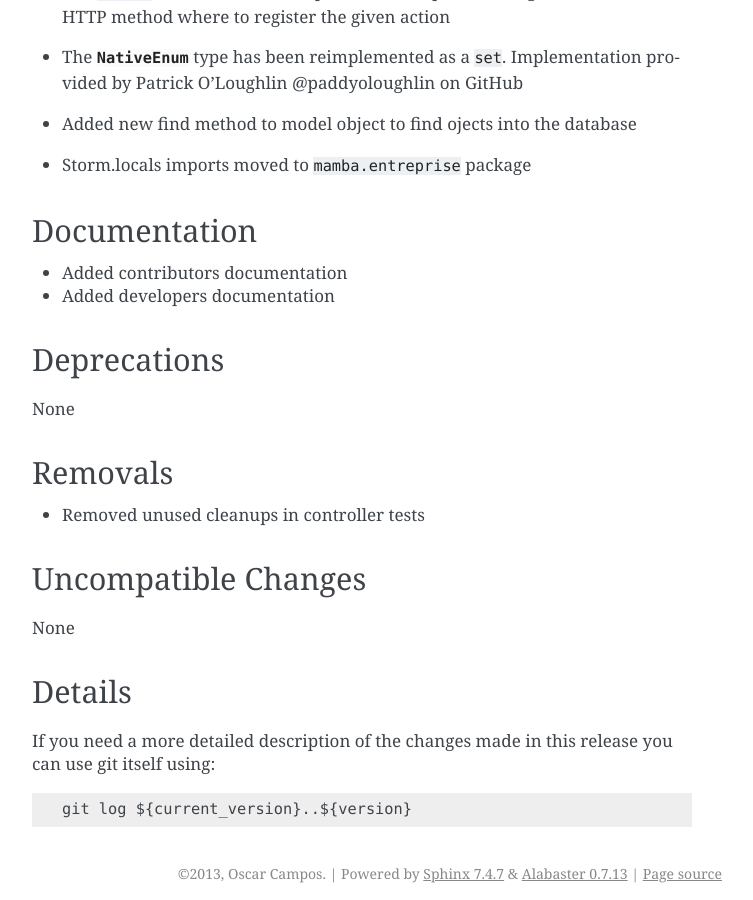
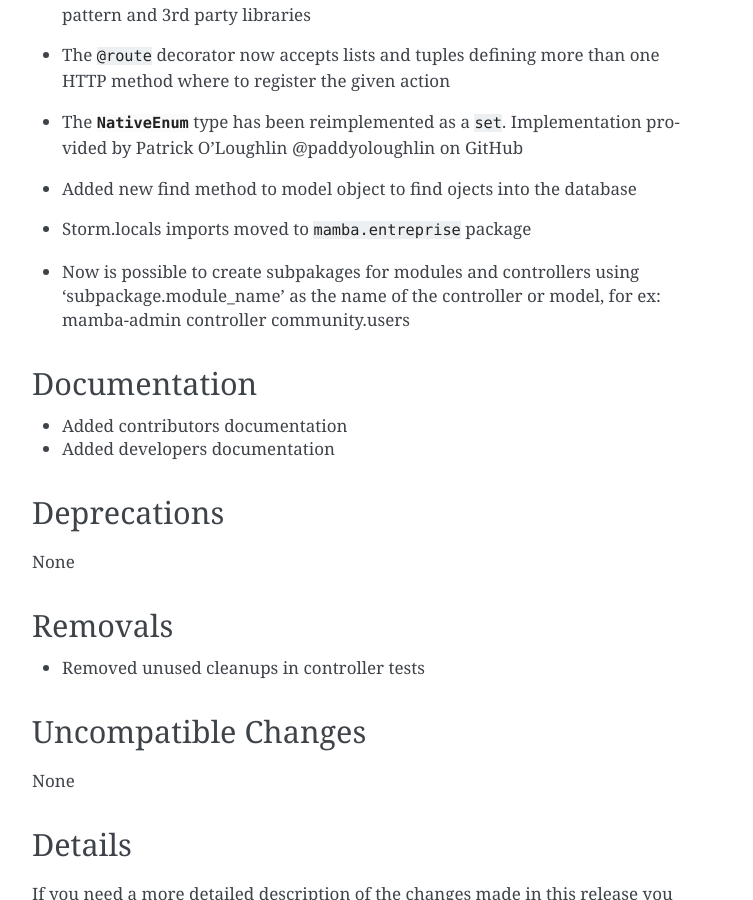
Before and after one commit to PyMamba/mamba-framework, a Sphinx documentation site: the page built from docs/relnotes/index.rst, in a window 1280 px wide and 900 px high, scrolled down 4295 px. Shown: the whole window, without its empty margins (388-1141 px from the left). Built offline with Sphinx 7.4.7, drawn with Linux system fonts in a browser that asks for light colours; pages that are not in the unit, such as notebooks, are missing from menus; some of the changed text lies outside the part shown.

Commit message:
relnotes/index.rst updated

```diff
--- a/docs/relnotes/index.rst
+++ b/docs/relnotes/index.rst
@@ -64,6 +64,7 @@
 * Now controllers can be attached to other controllers controllers to form a path route tree
 * Added TestableDatabase and prepare_model_for_test function to make easier the task of test mamba applications models
 * Added fixtures class (extends Storm's Schema)
+* Added modules and controllers sub pacages automatic pre-load (for ex: application/model/sub_package/model.py)
 
 
 Bug Fixes
@@ -112,6 +113,7 @@
 * The :class:`~mamba.enterprise.common.NativeEnum` type has been reimplemented as a ``set``. Implementation provided by Patrick O'Loughlin @paddyoloughlin on GitHub
 * Added new find method to model object to find ojects into the database
 * Storm.locals imports moved to ``mamba.entreprise`` package
+* Now is possible to create subpakages for modules and controllers using 'subpackage.module_name' as the name of the controller or model, for ex: mamba-admin controller community.users
 
 Documentation
 -------------
```
